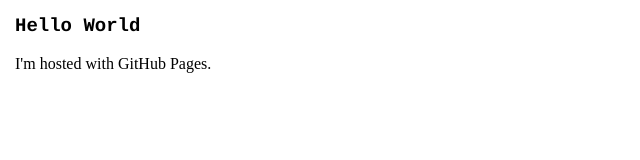
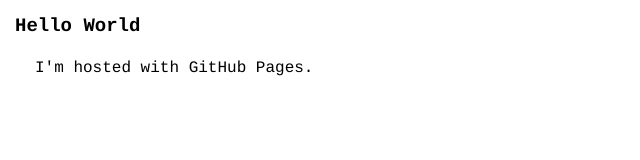
Before and after one commit to klauslovendahl/klauslovendahl.github.io, a plain HTML site: page index.html in a window 1280 px wide. Shown: the whole page, without its empty margins (0-640 px from the left). Drawn offline with Linux system fonts and the light colour scheme.

Commit message:
changed paragraph styling

```diff
--- a/style.css
+++ b/style.css
@@ -164,7 +164,7 @@ a.bold:active 	{
 		}
 
 
-p.caption {font: 16px courier;color: #000000;
+p {font: 16px courier;color: #000000;
            margin-top:20px;
 	   margin-bottom:35px;
 	   margin-right:0px;
```
